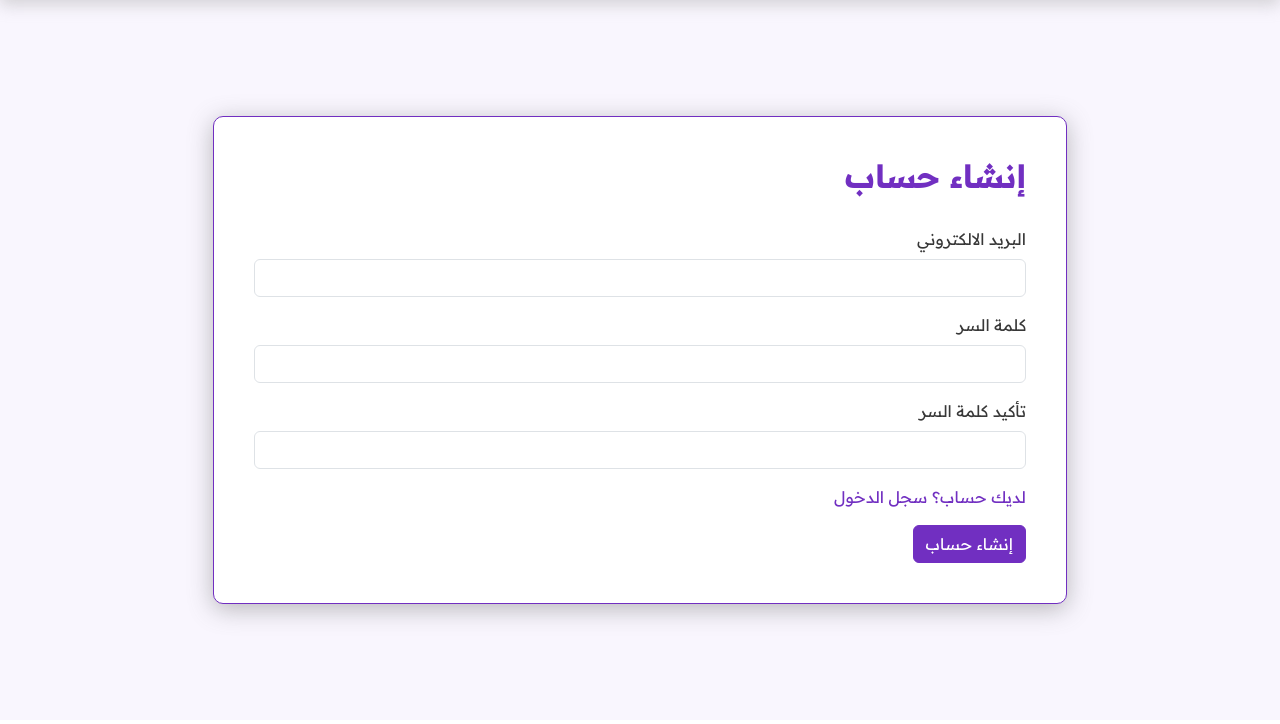
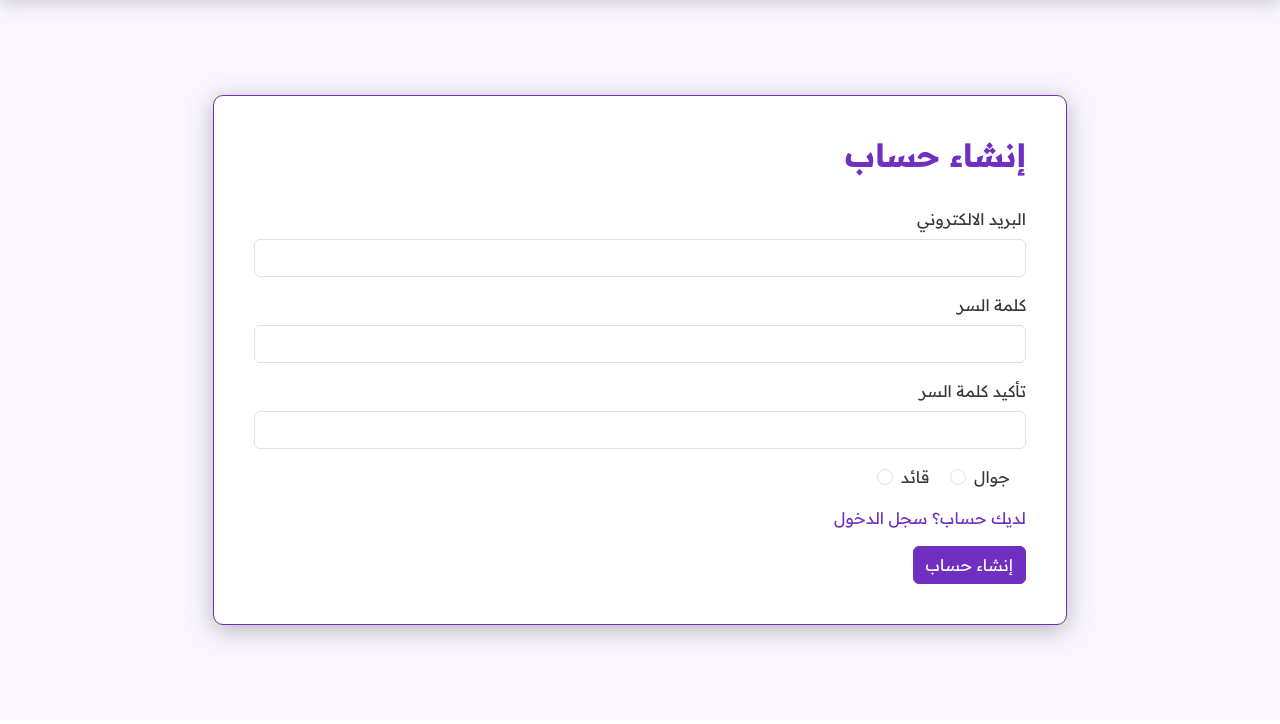
Before and after one commit to abdhmddev/Rovers-Management-System, a PHP site: page /signup.php in a window 1280 px wide. Shown: the part 76-800 px from the top of the page. Run offline with PHP 8.4, Linux system fonts and the light colour scheme.

Commit message:
signup radio

```diff
--- a/signup.php
+++ b/signup.php
@@ -35,6 +35,16 @@
                     <label for="exampleInputPassword1" class="form-label">تأكيد كلمة السر</label>
                     <input type="password" name="password_confirm" class="form-control" id="exampleInputPassword1">
                 </div>
+                <div class="radio">
+                    <div class="form-check form-check-inline">
+                    <input class="form-check-input" type="radio" name="inlineRadioOptions" id="inlineRadio1" value="option1">
+                    <label class="form-check-label " for="inlineRadio1" >جوال </label>
+                    </div>
+                    <div class="form-check form-check-inline">
+                    <input class="form-check-input" type="radio" name="inlineRadioOptions" id="inlineRadio2" value="option2">
+                    <label class="form-check-label" for="inlineRadio2">قائد</label>
+                </div>
+                </div>
                 <div class="mb-3 ">
                     <div><a href="login.php">لديك حساب؟ سجل الدخول</a></div>
                 </div>
--- a/styles/login.css
+++ b/styles/login.css
@@ -33,3 +33,15 @@ body {
     border: 2px solid var(--main-color);
     border-radius: 100%;
 }
+
+.form-check-input:checked {
+    background-color: var(--main-color) !important;
+    border-color: var(--main-color) !important;
+}
+.form-check-input:focus {
+    box-shadow: 0 0 0 0.25rem rgba(113,47,193,.25) !important;
+}
+.radio{
+margin-bottom: 15px;
+
+}
```
Also changed, not shown: rover.php (added).
